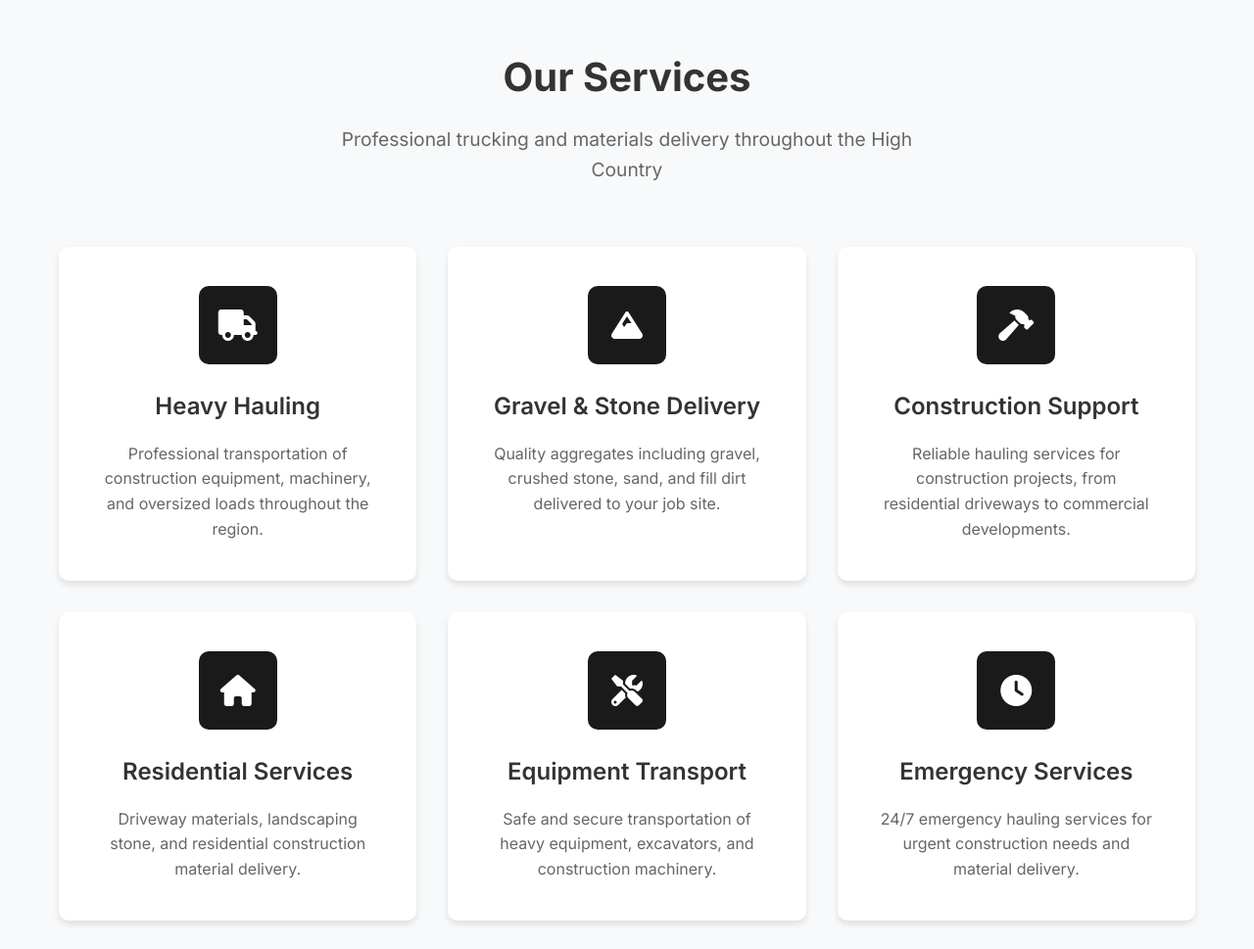
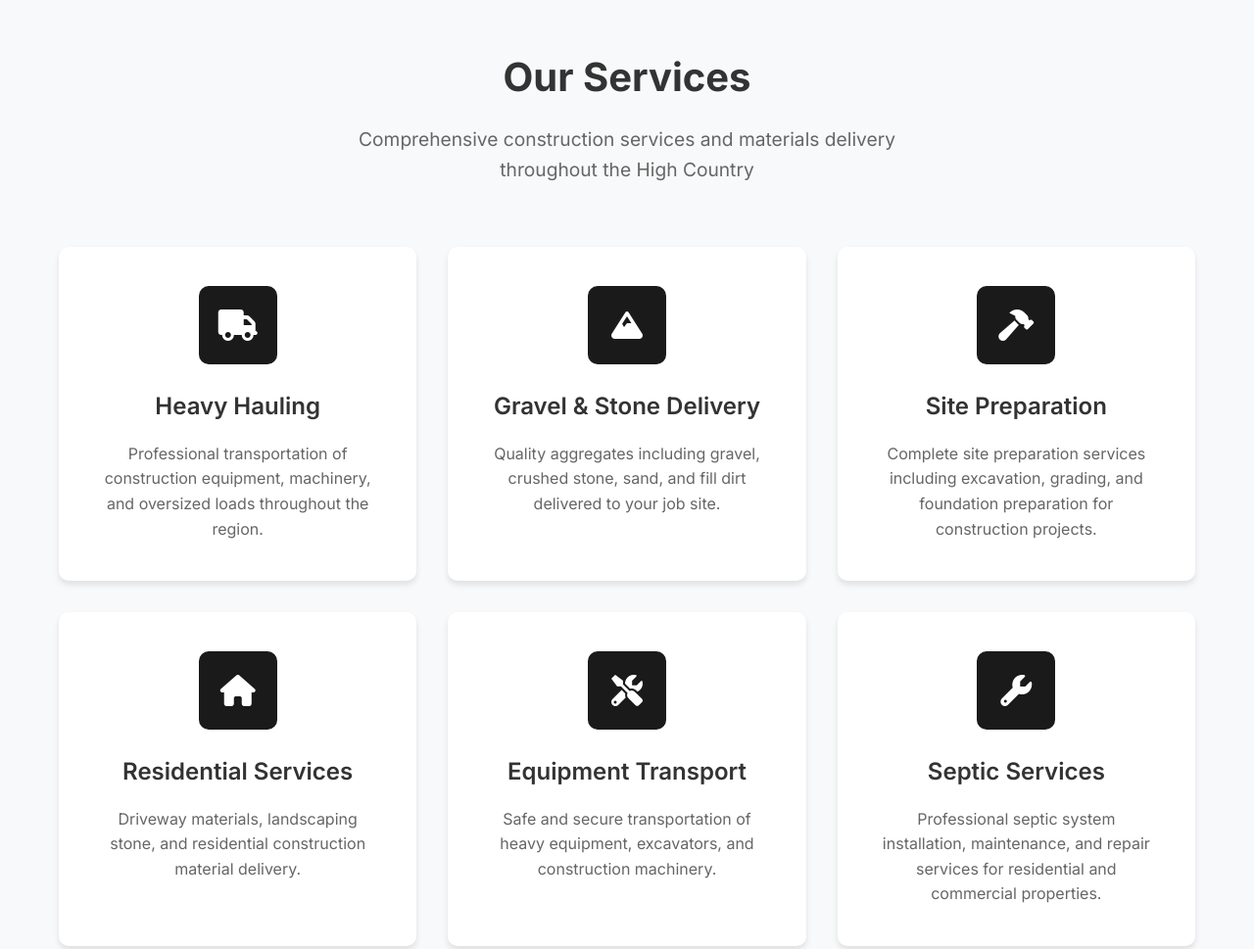
Before and after one commit to laurelroten/graham-roten-enterprises, a plain HTML site: page index.html in a window 1280 px wide. Shown: the part 1140-2109 px from the top of the page at 98% size. Drawn offline with Linux system fonts and the light colour scheme.

Commit message:
Changed the tag line

```diff
--- a/index.html
+++ b/index.html
@@ -30,8 +30,8 @@
   <section id="home" class="hero">
     <div class="hero-overlay"></div>
     <div class="hero-content">
-      <h2>Reliable Trucking & Materials Delivery</h2>
-      <p class="hero-subtitle">Professional hauling services and quality materials for Boone, North Carolina</p>
+      <h2>Construction Services & Materials Delivery</h2>
+      <p class="hero-subtitle">Comprehensive site services, hauling, and quality materials for Boone, North Carolina</p>
       <p class="hero-quote">"At Graham Roten Enterprises, we're committed to delivering your materials safely, on time, every time."</p>
       <div class="hero-buttons">
         <a href="#services" class="btn btn-primary">Our Services</a>
@@ -67,7 +67,7 @@
     <div class="container">
       <div class="section-header">
         <h2>Our Services</h2>
-        <p>Professional trucking and materials delivery throughout the High Country</p>
+        <p>Comprehensive construction services and materials delivery throughout the High Country</p>
       </div>
       <div class="services-grid">
         <div class="service-card">
@@ -88,8 +88,8 @@
           <div class="service-icon">
             <i class="fas fa-hammer"></i>
           </div>
-          <h3>Construction Support</h3>
-          <p>Reliable hauling services for construction projects, from residential driveways to commercial developments.</p>
+          <h3>Site Preparation</h3>
+          <p>Complete site preparation services including excavation, grading, and foundation preparation for construction projects.</p>
         </div>
         <div class="service-card">
           <div class="service-icon">
@@ -107,10 +107,10 @@
         </div>
         <div class="service-card">
           <div class="service-icon">
-            <i class="fas fa-clock"></i>
+            <i class="fas fa-wrench"></i>
           </div>
-          <h3>Emergency Services</h3>
-          <p>24/7 emergency hauling services for urgent construction needs and material delivery.</p>
+          <h3>Septic Services</h3>
+          <p>Professional septic system installation, maintenance, and repair services for residential and commercial properties.</p>
         </div>
       </div>
     </div>
```
